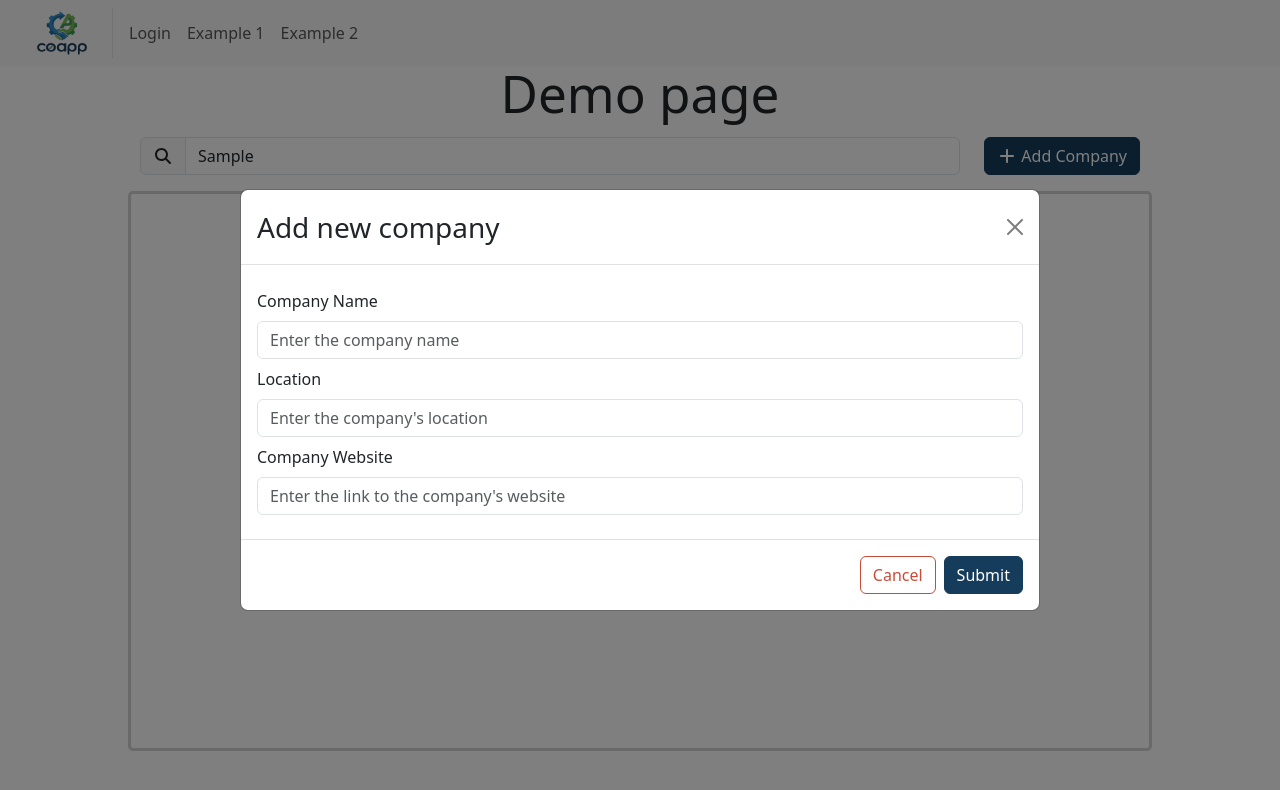
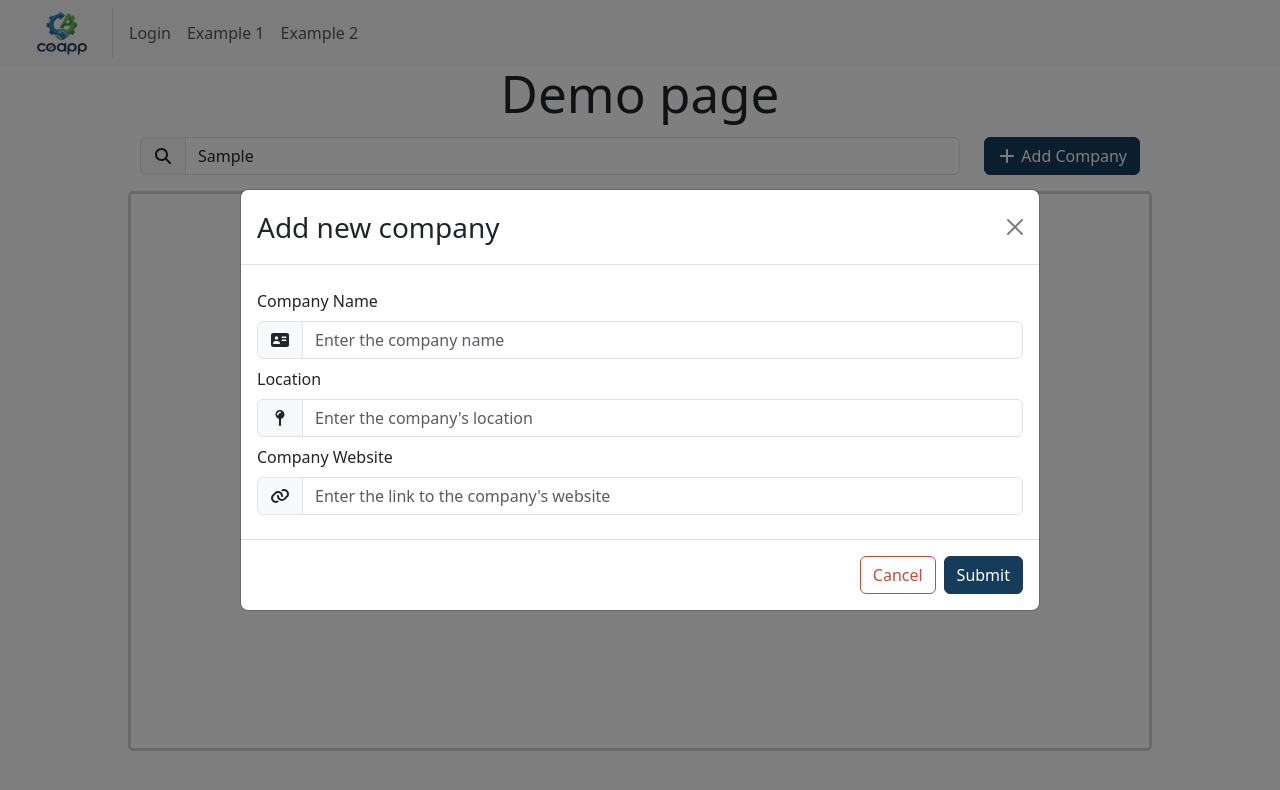
Before and after one commit to Co-App-Team/frontend, a React (Vite) app: page /demo in a window 1280 px wide. Both pictures are taken after typing "Sample" into the empty fields and a click on the button "Add Company". Shown: the top 790 px of the page. Built offline with nearby package versions, Linux system fonts and the light colour scheme.

Commit message:
added icons

```diff
--- a/src/components/rateMyCoop/AddCompanyModal.jsx
+++ b/src/components/rateMyCoop/AddCompanyModal.jsx
@@ -2,6 +2,8 @@ import { Modal, Button, Form, InputGroup, Spinner } from 'react-bootstrap';
 
 // import { addNewCompany } from '../../api/rateMyCoopApi';
 import { useState } from 'react';
+import { FontAwesomeIcon } from '@fortawesome/react-fontawesome';
+import { faAddressCard, faLink, faMapPin } from '@fortawesome/free-solid-svg-icons';
 
 function AddCompanyModal({ showModal, hideModal }) {
   const [isLoading, setIsLoading] = useState(false);
@@ -20,16 +22,17 @@ function AddCompanyModal({ showModal, hideModal }) {
           <Form.Group
             className="my-2"
             controlId="formBasicEmail">
-            <div>
-              <Form.Label>Company Name</Form.Label>
-            </div>
-
-            <Form.Control
-              type="text"
-              placeholder="Enter the company name"
-              onChange={() => console.log('changed')}
-              disabled={isLoading}
-            />
+            <Form.Label>Company Name</Form.Label>
+            <InputGroup>
+              <InputGroup.Text>
+                <FontAwesomeIcon icon={faAddressCard}></FontAwesomeIcon>
+              </InputGroup.Text>
+              <Form.Control
+                type="text"
+                placeholder="Enter the company name"
+                onChange={() => console.log('changed')}
+                disabled={isLoading}></Form.Control>
+            </InputGroup>
           </Form.Group>
 
           <Form.Group
@@ -39,6 +42,9 @@ function AddCompanyModal({ showModal, hideModal }) {
               <Form.Label>Location</Form.Label>
             </div>
             <InputGroup>
+              <InputGroup.Text>
+                <FontAwesomeIcon icon={faMapPin}></FontAwesomeIcon>
+              </InputGroup.Text>
               <Form.Control
                 type="text"
                 placeholder="Enter the company's location"
@@ -55,6 +61,9 @@ function AddCompanyModal({ showModal, hideModal }) {
               <Form.Label>Company Website</Form.Label>
             </div>
             <InputGroup>
+              <InputGroup.Text>
+                <FontAwesomeIcon icon={faLink}></FontAwesomeIcon>
+              </InputGroup.Text>
               <Form.Control
                 type="text"
                 placeholder="Enter the link to the company's website"
```
